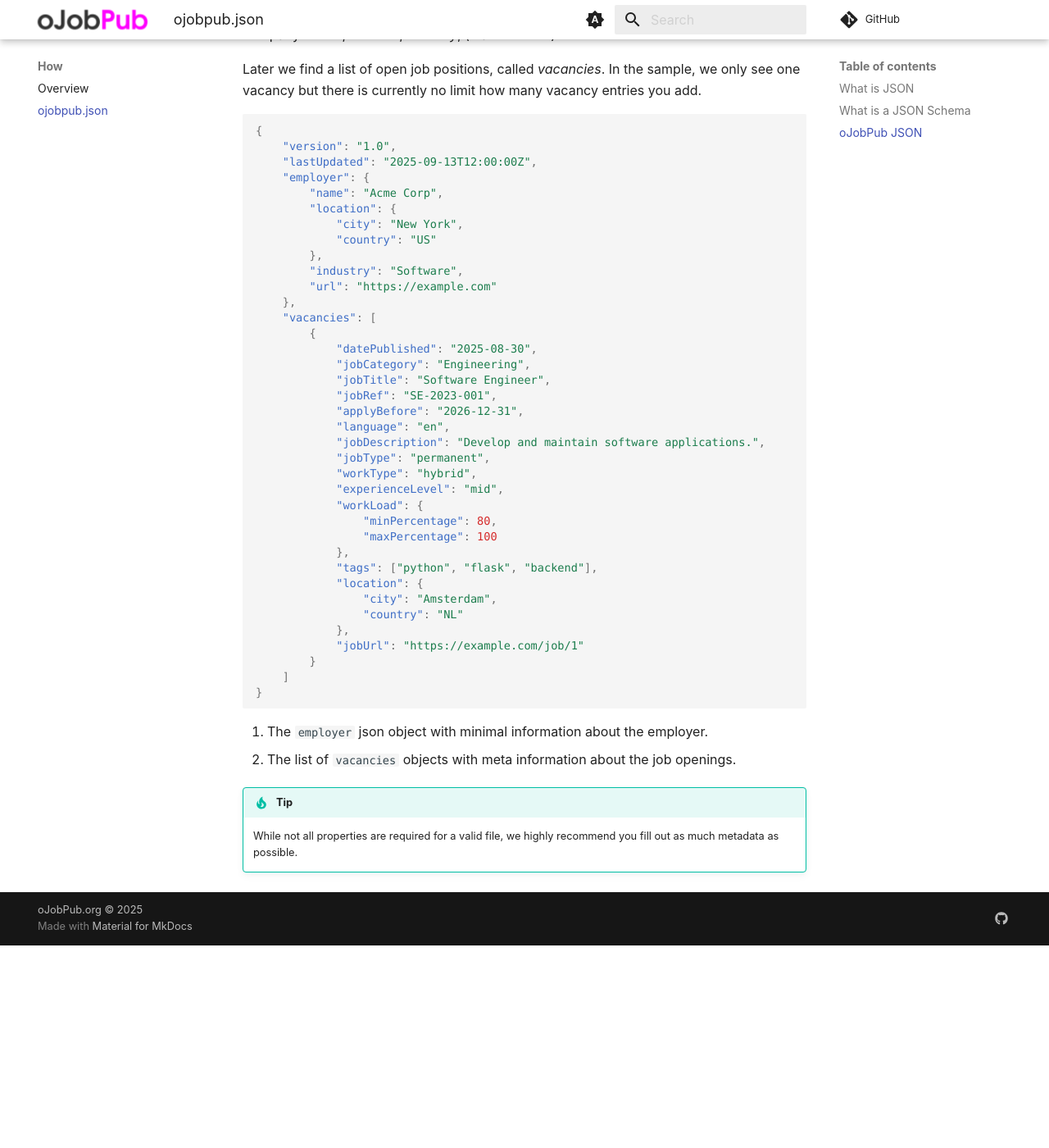
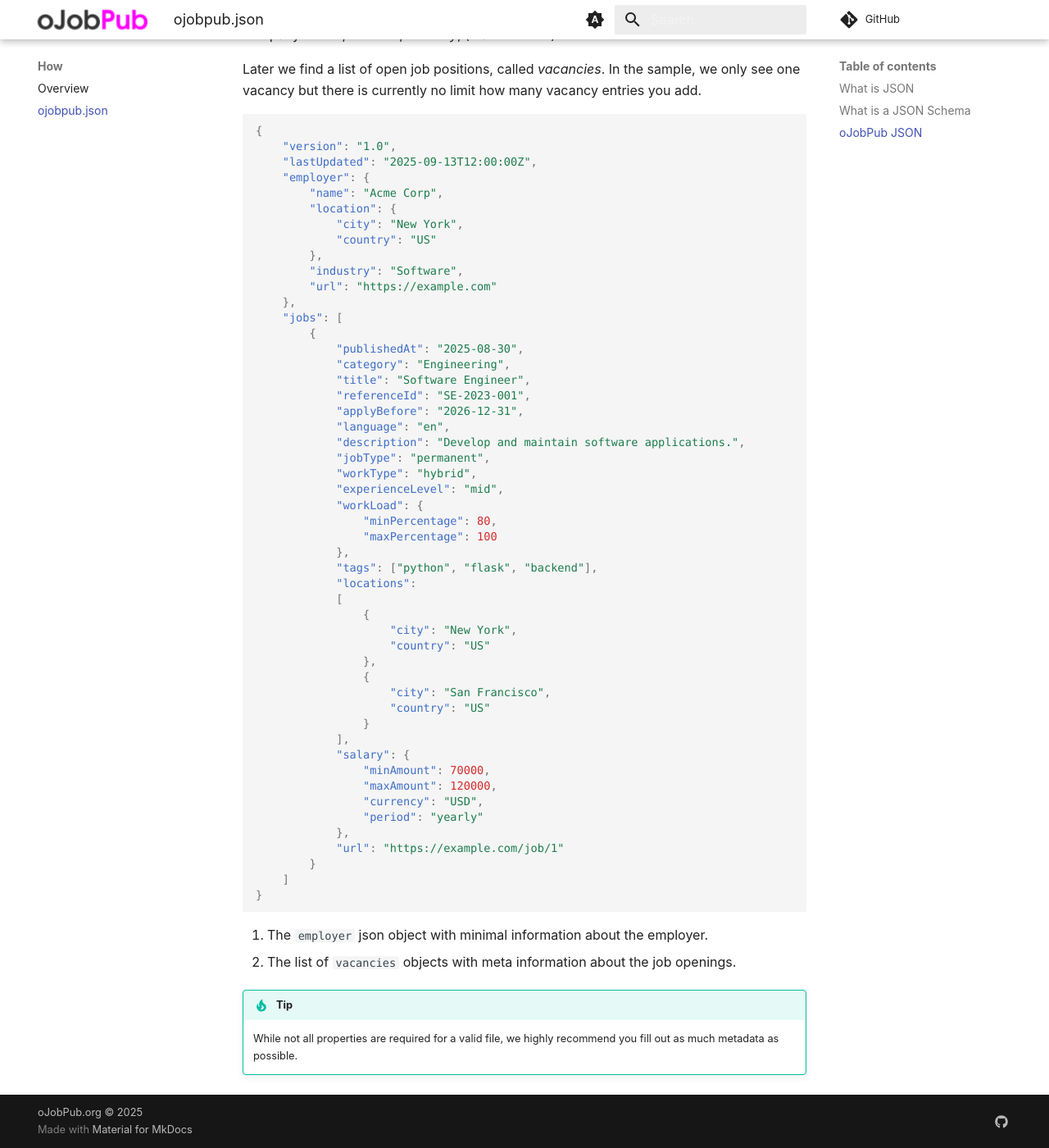
Before and after one commit to letsemploy/docs, an MkDocs documentation site: the page built from docs/how/ojobpub-format.md, in a window 1280 px wide and 1400 px high, scrolled down 1116 px. Shown: the whole window at 82% size. Built offline with MkDocs 1.6.1 and Material for MkDocs 9.7.7, drawn with Linux system fonts in a browser that asks for light colours; comment, search, counter and statistics services are not loaded; before the commit the page ends 2269 px from its top, so only the background shows below that.

Commit message:
Refactor job vacancy fields in ojobpub-format.md

```diff
--- a/docs/how/ojobpub-format.md
+++ b/docs/how/ojobpub-format.md
@@ -40,15 +40,15 @@ Later we find a list of open job positions, called *vacancies*. In the sample, w
         "industry": "Software",
         "url": "https://example.com"
     },
-    "vacancies": [
+    "jobs": [
         {
-            "datePublished": "2025-08-30",
-            "jobCategory": "Engineering",
-            "jobTitle": "Software Engineer",
-            "jobRef": "SE-2023-001",
+            "publishedAt": "2025-08-30",
+            "category": "Engineering",
+            "title": "Software Engineer",
+            "referenceId": "SE-2023-001",
             "applyBefore": "2026-12-31",
             "language": "en",
-            "jobDescription": "Develop and maintain software applications.",
+            "description": "Develop and maintain software applications.",
             "jobType": "permanent",
             "workType": "hybrid",
             "experienceLevel": "mid",
@@ -57,11 +57,24 @@ Later we find a list of open job positions, called *vacancies*. In the sample, w
                 "maxPercentage": 100
             },
             "tags": ["python", "flask", "backend"],
-            "location": {
-                "city": "Amsterdam",
-                "country": "NL"
+            "locations":
+            [
+                {
+                    "city": "New York",
+                    "country": "US"
+                },
+                {
+                    "city": "San Francisco",
+                    "country": "US"
+                }
+            ],
+            "salary": {
+                "minAmount": 70000,
+                "maxAmount": 120000,
+                "currency": "USD",
+                "period": "yearly"
             },
-            "jobUrl": "https://example.com/job/1"
+            "url": "https://example.com/job/1"
         }
     ]
 }
```
